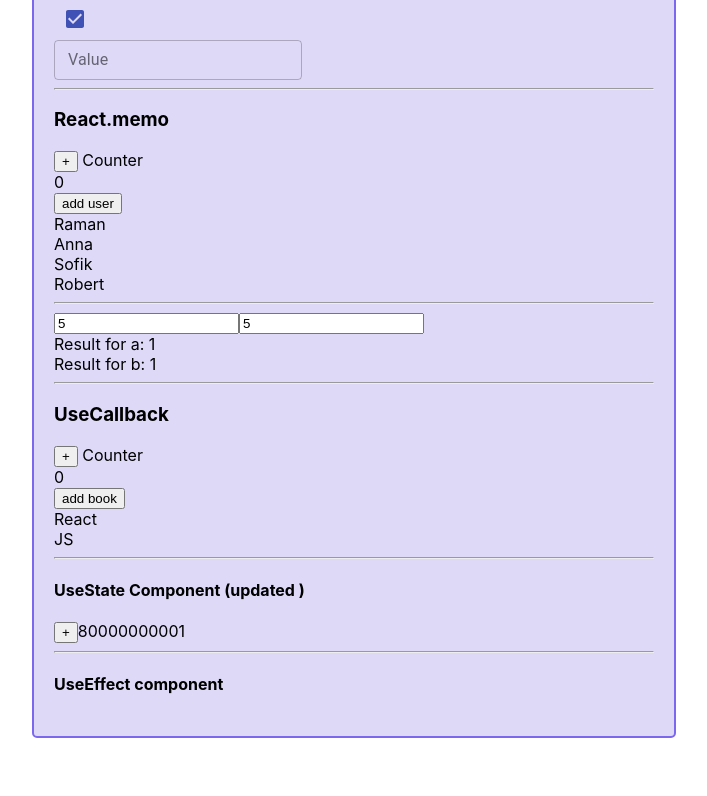
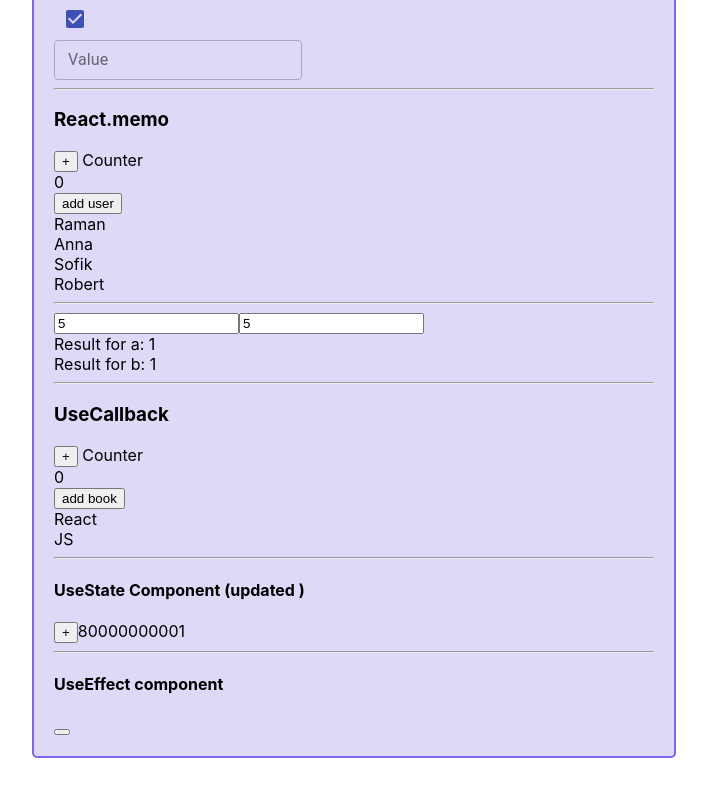
Before and after one commit to RamanSlinka/first-project, a React (Create React App) app in the folder 01/: page / in a window 1280 px wide. Shown: the part 718-1514 px from the top of the page, without its empty margins (286-993 px from the left). Built offline with nearby package versions, Linux system fonts and the light colour scheme.

Commit message:
add component (fale task) useEffect

```diff
--- a/01/src/Components/UseEffect.tsx
+++ b/01/src/Components/UseEffect.tsx
@@ -1,15 +1,21 @@
-
-
+import {useEffect, useState} from "react";
 
 
 export const  UseEffectComponent = () => {
+const [counter, setCounter] = useState(1)
+    console.log('useEffect component')
+
+    useEffect(() => {
+        console.log('useEffect start')
+        document.title = counter.toString()
 
 
+    })
     return (
         <>
         <h4>UseEffect component</h4>
 
-
+            <button onClick={() => setCounter(counter + 1)}></button>
         </>
     )
 }
```
Also changed, not shown: 1 other file (tests, documents, lock files or other folders).
